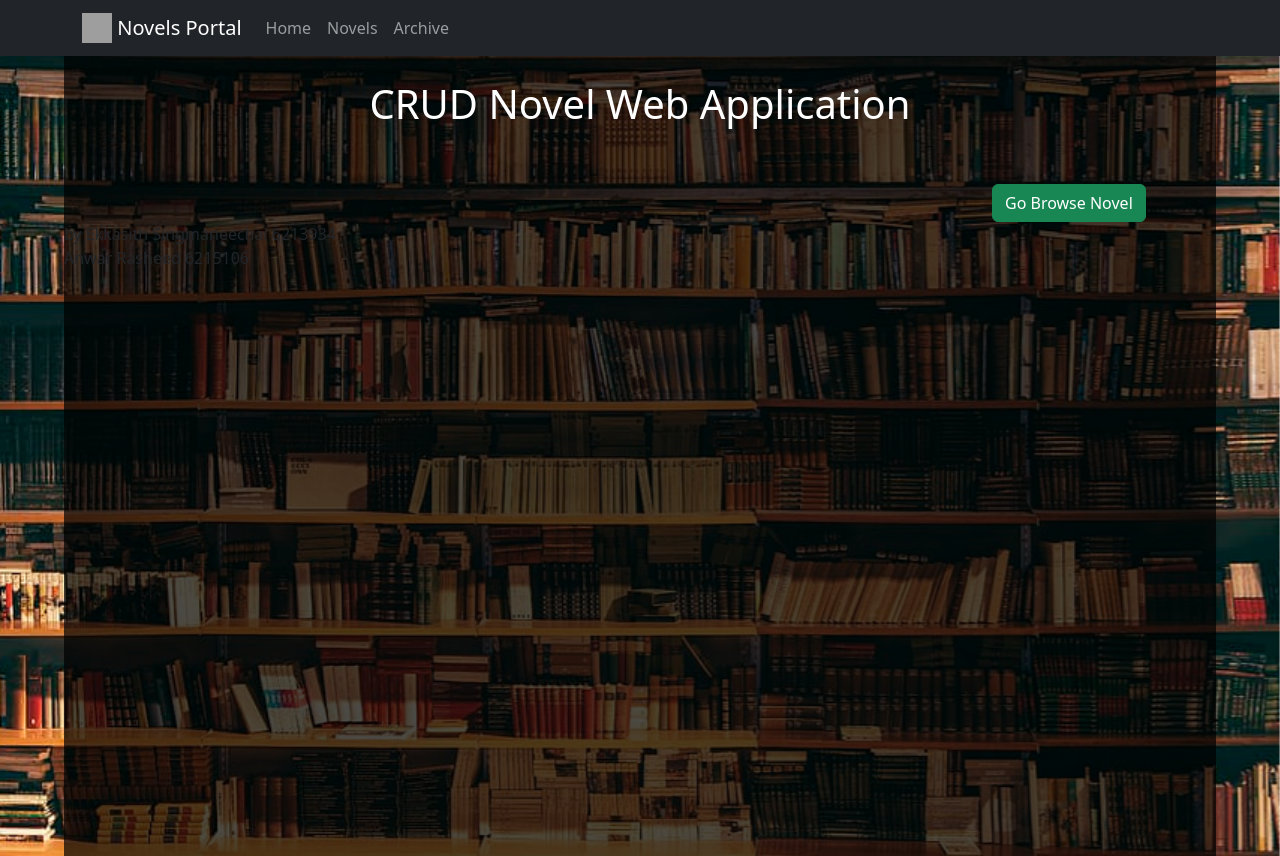
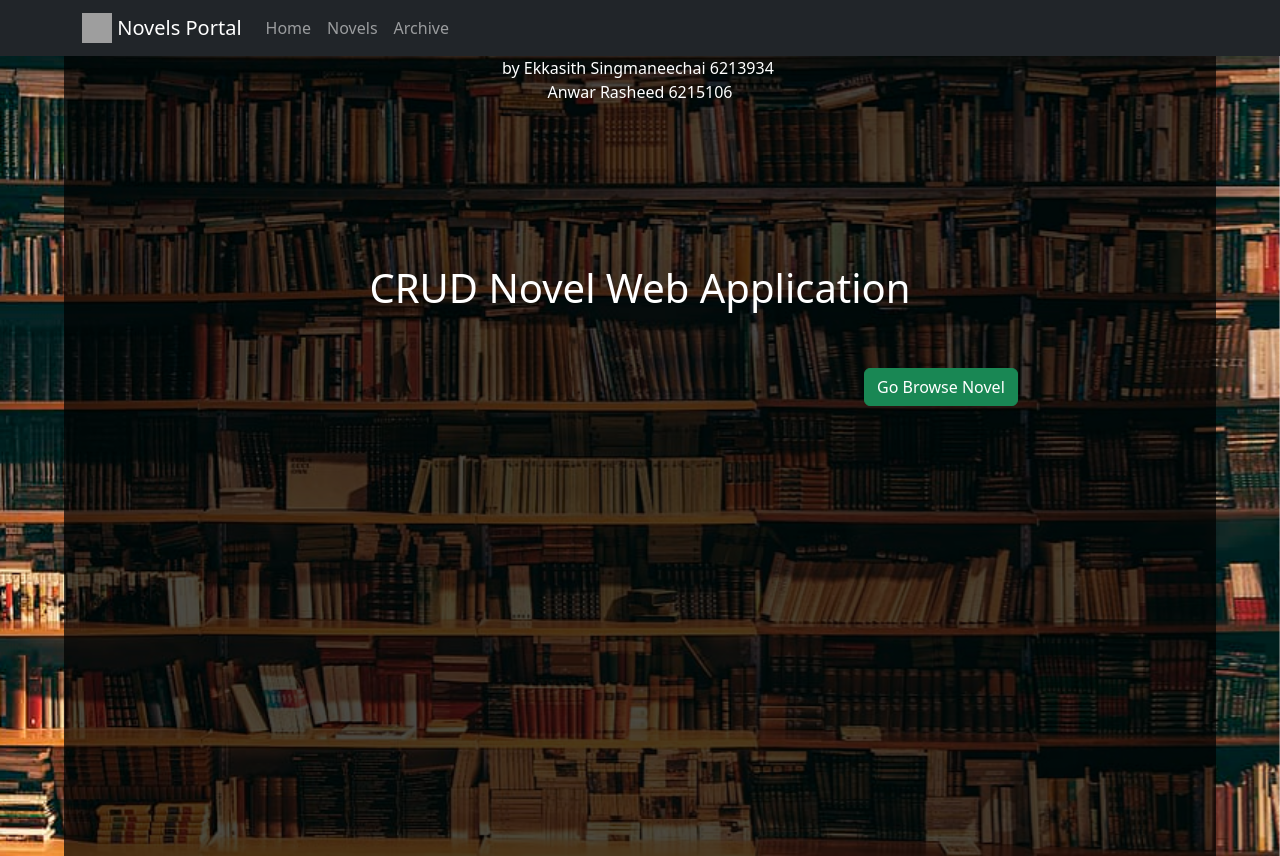
Before and after one commit to singekkasith/crud, a Next.js app: page / in a window 1280 px wide. Built offline with nearby package versions, Linux system fonts and the light colour scheme; grey boxes are pictures that could not be loaded.

Commit message:
CRUD Novel App

```diff
--- a/pages/index.js
+++ b/pages/index.js
@@ -41,16 +41,23 @@ export default function Home() {
             backgroundColor: "rgba(0,0,0,0.7)"
         }}>
 
+            <p style={{color: "#FFFFFF", textAlign: "center"}}>
+              by Ekkasith Singmaneechai 6213934&nbsp;<br />
+              Anwar Rasheed 6215106
+            </p>
+
+          <br />
+          <br />
+          <br />
+          <br />
+          <br />
           <br />
             <span style={{color: "#FFFFFF", textAlign: "center"}}><h1>CRUD Novel Web Application</h1>
             <br />
             <br />
-            <Button variant="success" size="sl" style={{ marginLeft: '58rem' }} href={`/collections`}> Go Browse Novel </Button>
+            <Button variant="success" size="sl" style={{ marginLeft: '50rem' }} href={`/collections`}> Go Browse Novel </Button>
             </span>
-            <p>
-              by Ekkasith Singmaneechai 6213934&nbsp;<br />
-              Anwar Rasheed 6215106
-            </p>
+
           </div>
         </div>
 
```
Also changed, not shown: 1 other file (tests, documents, lock files or other folders).
